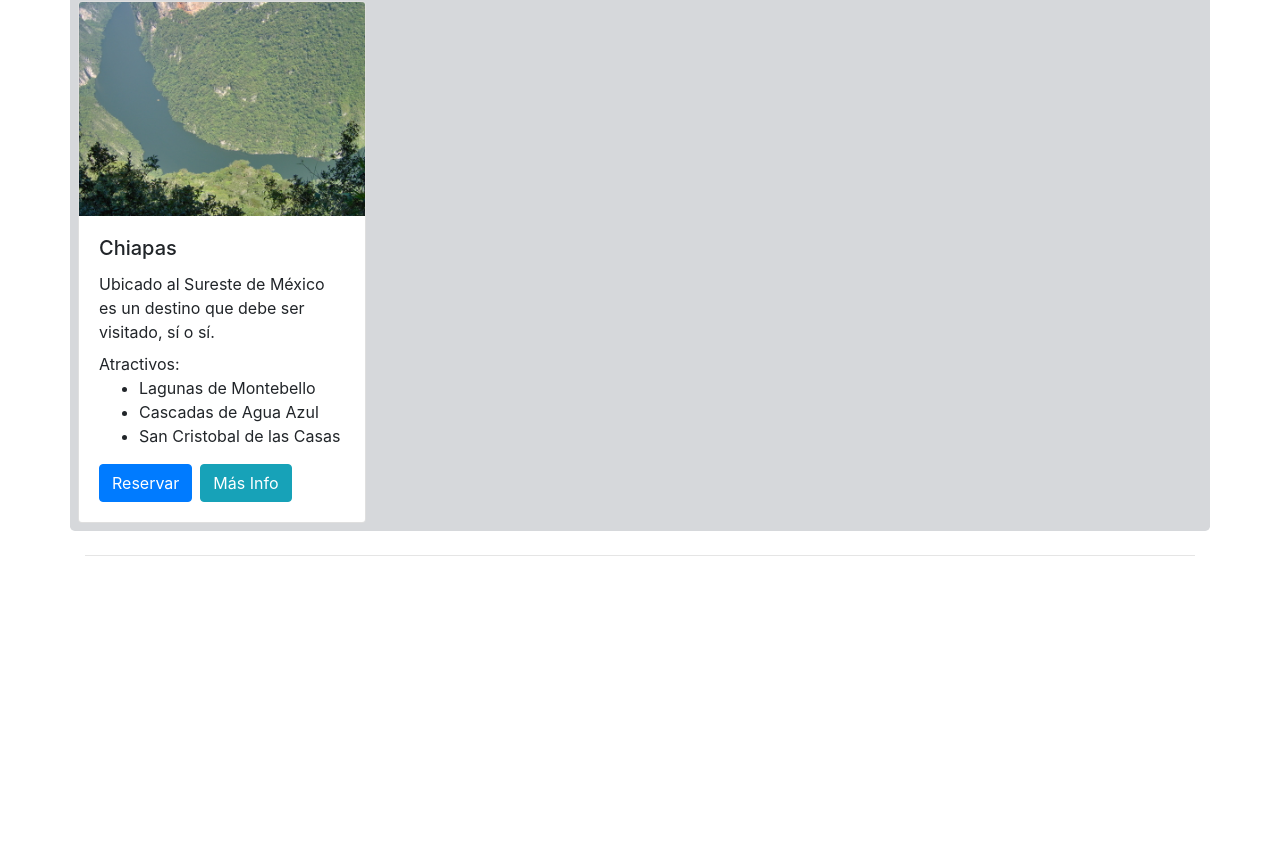
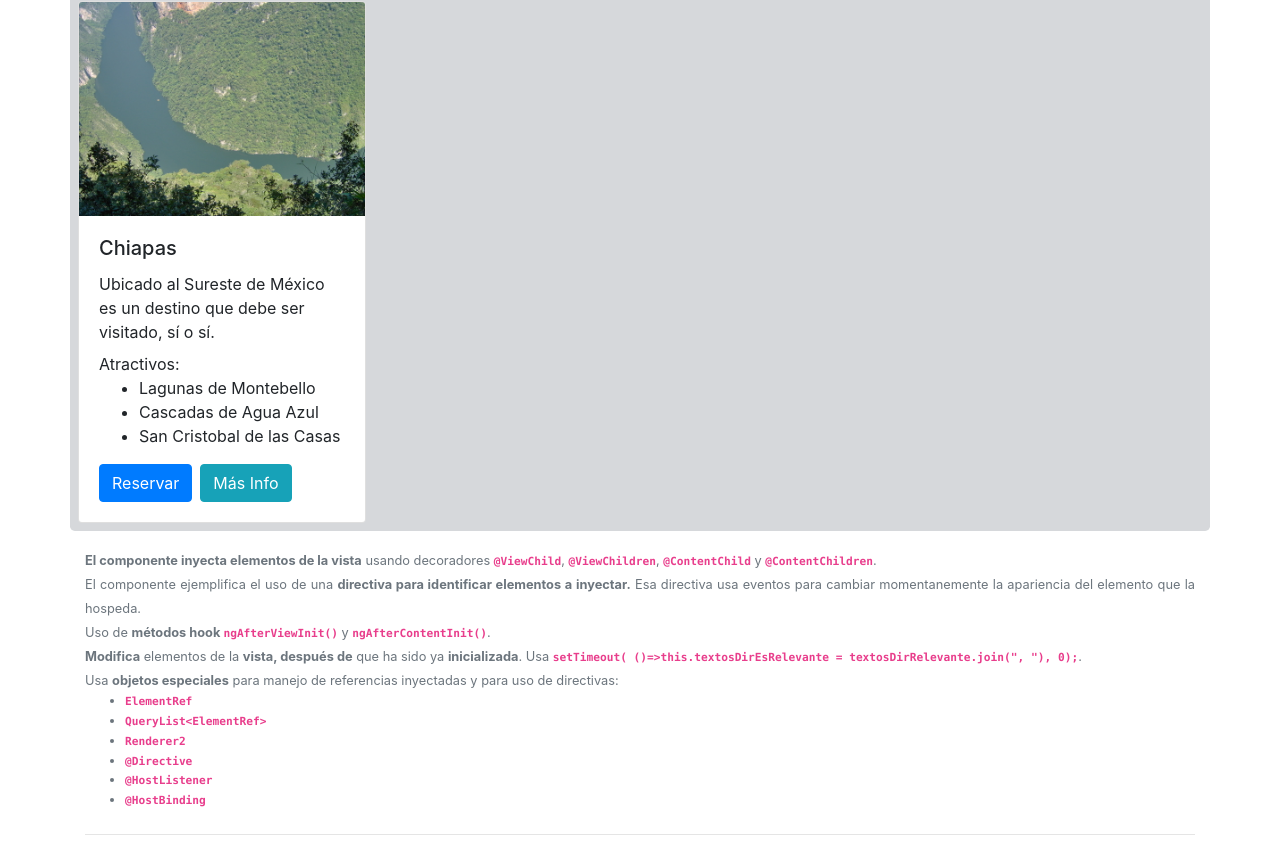
Before and after one commit to qualitrain/demo01Ng, an Angular app: page / in a window 1280 px wide. Shown: the part 3272-4117 px from the top of the page. Before the commit the page ends 3852 px from the top, so only its background shows below. Built offline with nearby package versions, Linux system fonts and the light colour scheme.

Commit message:
Se agrega descripcion del componente en IU

```diff
--- a/src/app/app.component.html
+++ b/src/app/app.component.html
@@ -275,6 +275,32 @@
         </div>
     </div>
 
+    <div class="text-info text-muted mt-3 text-info text-justify">
+        <small>
+            <strong>El componente inyecta elementos de la vista</strong> usando decoradores
+            <code class="font-weight-bold">@ViewChild</code>,
+            <code class="font-weight-bold">@ViewChildren</code>,
+            <code class="font-weight-bold">@ContentChild</code> y
+            <code class="font-weight-bold">@ContentChildren</code>.
+            <br>
+            El componente ejemplifica el uso de una <strong>directiva para identificar elementos a inyectar.</strong>
+            Esa directiva usa eventos para cambiar momentanemente la apariencia del elemento que la hospeda. <br>
+            Uso de <strong>m&eacute;todos hook </strong> <code class="font-weight-bold">ngAfterViewInit()</code> y
+            <code class="font-weight-bold">ngAfterContentInit()</code>.<br>
+            <strong>Modifica</strong> elementos de la <strong>vista, despu&eacute;s de</strong> que ha sido ya <strong>inicializada</strong>. Usa
+            <code class="font-weight-bold">setTimeout( ()=>this.textosDirEsRelevante = textosDirRelevante.join(", "), 0);</code>.<br>
+            Usa <strong>objetos especiales</strong> para manejo de referencias inyectadas y para uso de directivas:
+            <ul>
+                <li><code class="font-weight-bold">ElementRef</code></li>
+                <li><code class="font-weight-bold">QueryList&lt;ElementRef&gt;</code></li>
+                <li><code class="font-weight-bold">Renderer2</code></li>
+                <li><code class="font-weight-bold">@Directive</code></li>
+                <li><code class="font-weight-bold">@HostListener</code></li>
+                <li><code class="font-weight-bold">@HostBinding</code></li>
+            </ul>
+        </small>
+    </div>
+
     <hr class="my-4">
 
 </div>
```
Lines whose indentation alone changed are shown as unchanged.
